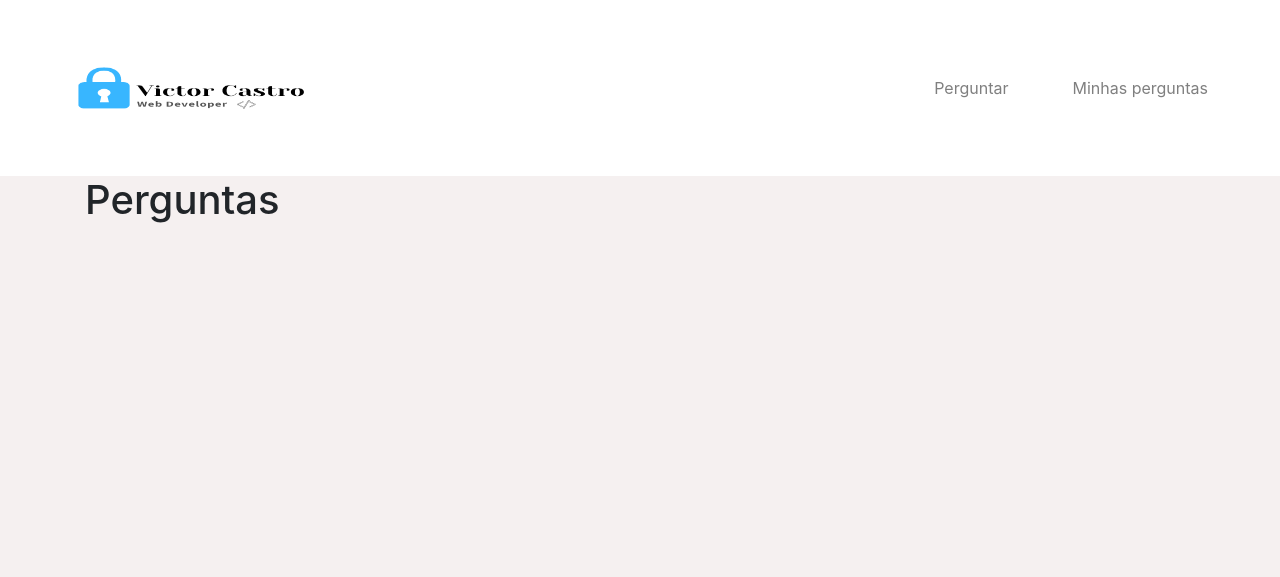
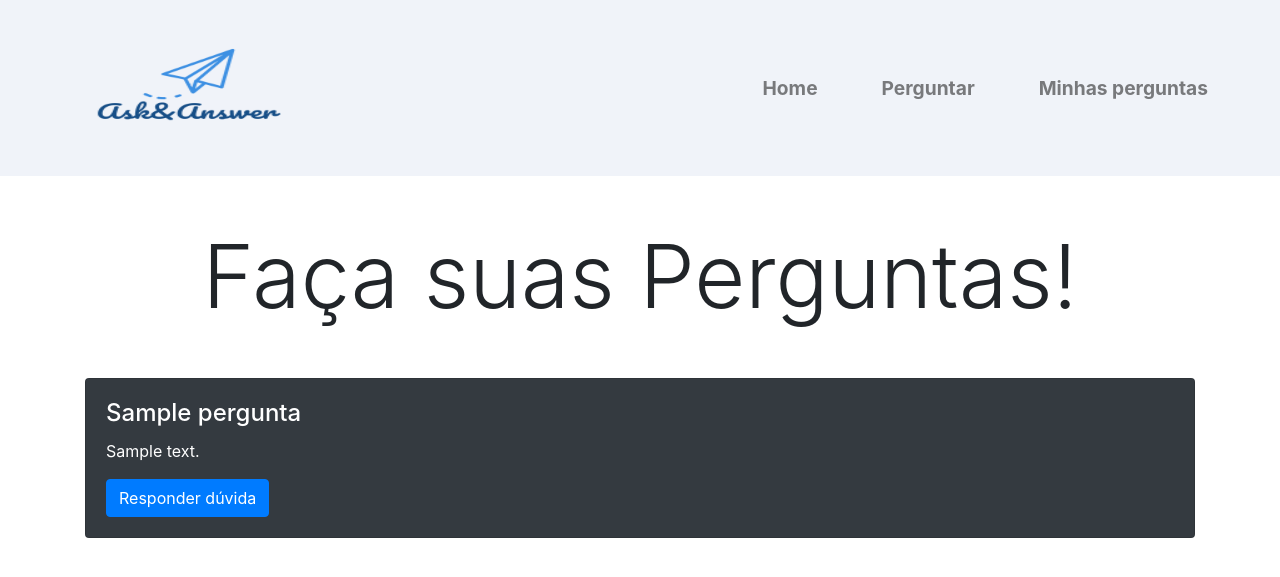
Before and after one commit to VictorCstr/ask-answer-node, a Node server app: page / in a window 1280 px wide. Shown: the top 577 px of the page. Run offline with Node 20, Linux system fonts and the light colour scheme; tables that the repository leaves empty hold one stand-in row (values such as "Sample post"); some libraries are stand-ins or nearby versions.

Commit message:
adicionado listagem no front end e melhorado o layout

```diff
--- a/index.js
+++ b/index.js
@@ -1,8 +1,9 @@
 const express = require('express');
 const db = require('./database/db')
-const app = express();
 const Pergunta = require('./models/Perguntas')
 
+
+const app = express();
 db.hasConection()
 
 app.set('view engine', 'ejs');
@@ -11,7 +12,10 @@ app.use(express.urlencoded({extended:false}));
 app.use(express.json());
 
 app.get('/', (req,res) => {
-    res.render('index')
+    Pergunta.findAll().then(perguntas => {
+        res.render('index' , {perguntas})
+    })
+
 })
 
 app.get('/perguntar', (req,res) => {
@@ -20,8 +24,13 @@ app.get('/perguntar', (req,res) => {
 
 app.post('/salvarperguntas', (req,res) => {
     var titulo = req.body.titulo
-    var duvida = req.body.duvidas
-    res.send('Questionamento recebido! Titulo: ' + titulo + ' e a Descrição:' + duvida)
+    var descricao = req.body.duvidas
+    Pergunta.create({
+        titulo,
+        descricao
+    }) .then( () => {
+        res.status(201).redirect("/")
+    })
 })
 
 app.listen(8080, () => {
--- a/public/css/style.css
+++ b/public/css/style.css
@@ -1,15 +1,30 @@
 body{
-    background-color: #f5f0f0;
+    background-color: #fff;
 }
 
 .navbar{
-    background-color: rgb(255, 255, 255);
+    background-color: #F0F3F9;
+}
+
+.nav-item a {
+    font-weight: bold;
+    font-size: 1.2em;
 }
 
 #logo{
     width: 250px;
     height: 150px;
 }
+
 #ask{
     height: 200px;
 }
+
+#cards-perguntas:nth-child(odd){
+    background: #FFFFFF;
+}
+
+#cards-perguntas:nth-child(even){
+    background: #343A40;
+    color:#fff;
+}
--- a/views/index.ejs
+++ b/views/index.ejs
@@ -2,7 +2,18 @@
 <body>
     <%- include('partials/navbar.ejs') -%>
     <div class="container">
-        <h1>Perguntas</h1>
+        <h1 class="display-2 text-center my-5">Faça suas Perguntas!</h1>
+
+        <% perguntas.forEach( pergunta => { %>
+            <div class="card mb-3" id="cards-perguntas">
+                <div class="card-body">
+                  <h4 class="card-title"> <%= pergunta.titulo %></h4>
+                  <p class="card-text"> <%= pergunta.descricao %></p>
+                  <a href="" class="btn btn-primary">Responder dúvida</a>
+                </div>
+              </div>
+        <% }) %>
+
     </div>
 
     <%- include('partials/footer.ejs') -%>
--- a/views/partials/navbar.ejs
+++ b/views/partials/navbar.ejs
@@ -1,6 +1,6 @@
 <nav class="navbar navbar-light navbar-expand-md bg-ligth">
     <a href="/" class="navbar-brand" >
-        <img src="/assets/logogrande.png" id="logo" class="ml-5">
+        <img src="/assets/asklogo.png" id="logo" class="ml-5">
     </a>
     <button class="navbar-toggler mr-auto ml-auto" data-toggle="collapse" data-target="#nav-target">
       <span class="navbar-toggler-icon"></span>
@@ -8,6 +8,9 @@
 
     <div class="collapse navbar-collapse " id="nav-target">
       <ul class="navbar-nav my-2 ml-auto" id="nav-target">
+        <li class="nav-item mr-5">
+          <a href="/" class="nav-link">  Home  </a>
+        </li>
         <li class="nav-item mr-5">
           <a href="/perguntar" class="nav-link">  Perguntar  </a>
         </li>
```
Also changed, not shown: public/assets/asklogo.png (added).
